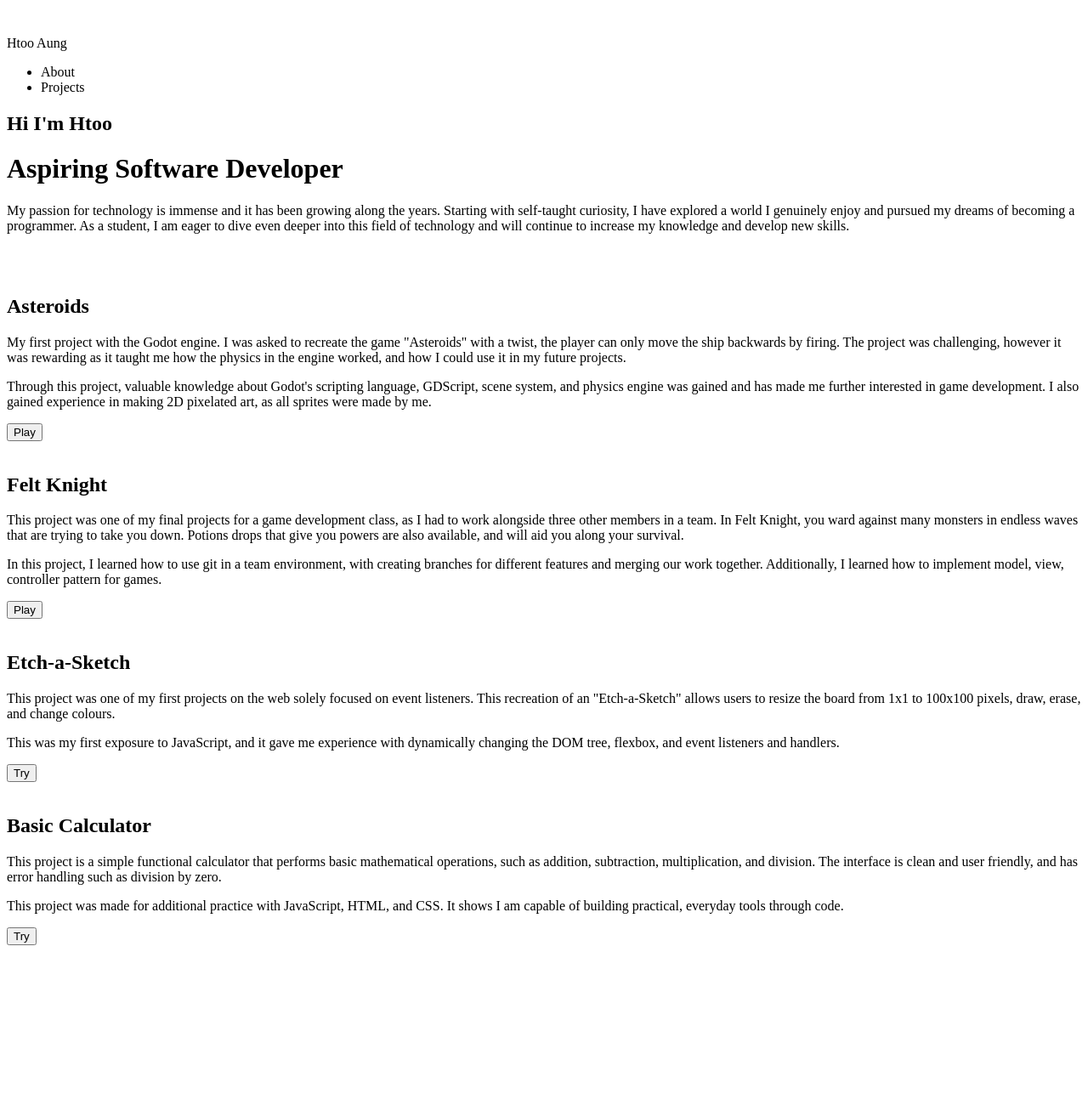
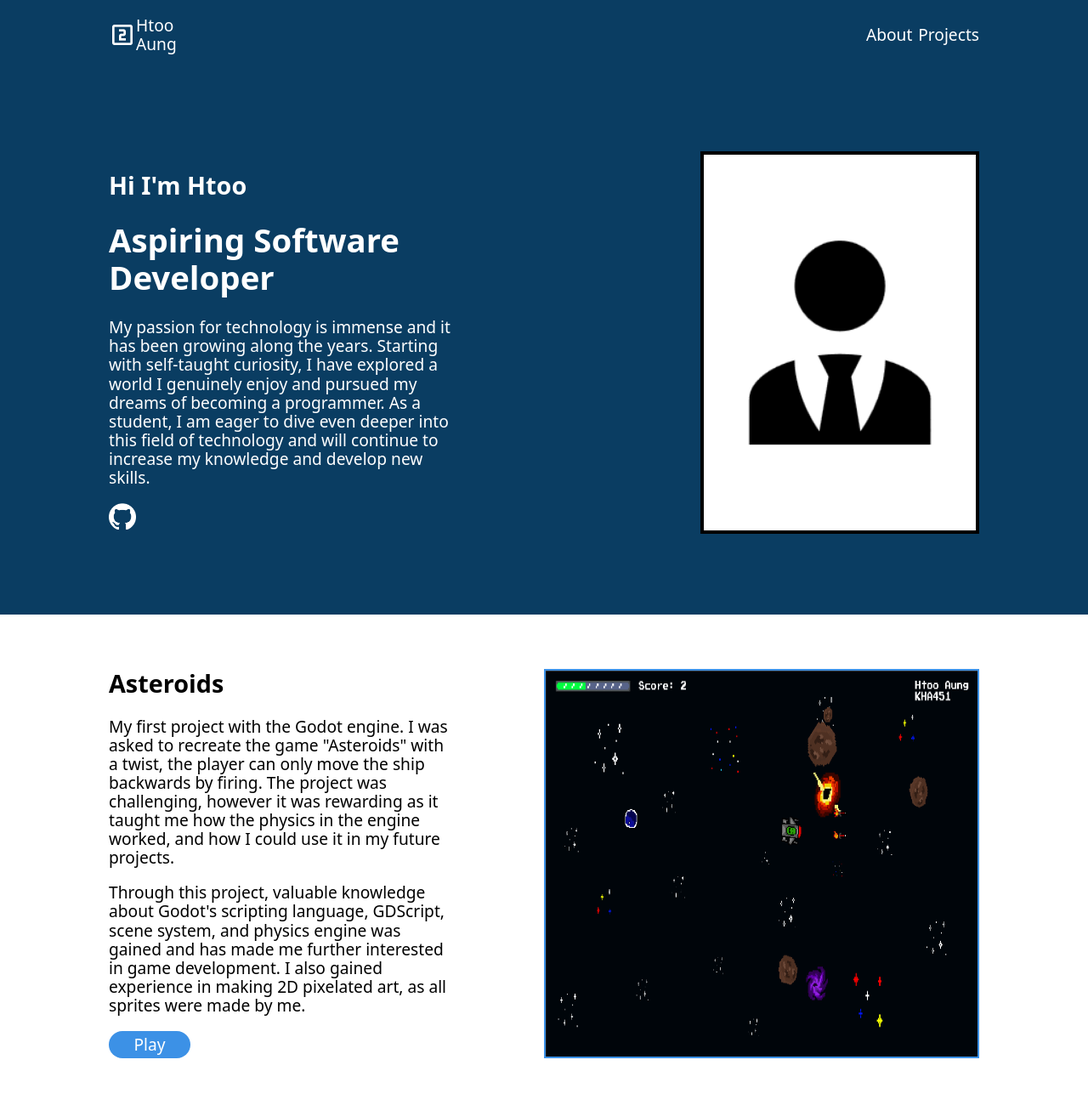
Before and after one commit to htoo-aung/406-portfolio, a website: page index.html in a window 1280 px wide. Shown: the top 1300 px of the page at 85% size. Before the commit the page ends 1156 px from the top, so only its background shows below. Drawn offline with nearby package versions, Linux system fonts and the light colour scheme; the site is published under a folder, as on GitHub Pages, so addresses that start at the root find nothing.

Commit message:
fixed pathing

```diff
--- a/index.html
+++ b/index.html
@@ -3,8 +3,8 @@
 <head>
     <meta charset="UTF-8">
     <meta name="viewport" content="width=device-width, initial-scale=1.0">
-    <link rel="stylesheet" href="/src/styles.css">
-    <link rel="stylesheet" href="/node_modules/modern-normalize/modern-normalize.css">
+    <link rel="stylesheet" href="src/styles.css">
+    <link rel="stylesheet" href="node_modules/modern-normalize/modern-normalize.css">
     <link rel="preconnect" href="https://fonts.googleapis.com">
     <link rel="preconnect" href="https://fonts.gstatic.com" crossorigin>
     <link href="https://fonts.googleapis.com/css2?family=Roboto:ital,wght@0,100..900;1,100..900&display=swap" rel="stylesheet">
@@ -15,7 +15,7 @@
         <nav class="section navbar">
             <div class="content">
                 <div class="navbar-left">
-                    <img src="/assets/images/numeric-2-box-outline.png" alt="">
+                    <img src="assets/images/numeric-2-box-outline.png" alt="">
                     <p>Htoo Aung</p>
                 </div>
                 <ul class="navbar-right">
@@ -36,12 +36,12 @@
                         this field of technology and will continue to increase my knowledge and develop new skills.
                     </p>
                     <a href="https://github.com/htoo-aung?tab=repositories" target="_blank" id="github-link">
-                        <img src="/assets/images/github-mark-white.png" alt="" id="github">
+                        <img src="assets/images/github-mark-white.png" alt="" id="github">
                     </a>
                 </div>
 
                 <div class="header-image">
-                    <img src="/assets/images/account-tie.png" alt="">
+                    <img src="assets/images/account-tie.png" alt="">
                 </div>
             </div>
         </div>
@@ -63,7 +63,7 @@
                         </p>
                         <a href="https://becomingbump.itch.io/asteroids-with-expressions" target="_blank"><button>Play</button></a>
                     </div>
-                    <img src="/assets/images/asteroids.png" alt="">
+                    <img src="assets/images/asteroids.png" alt="">
                 </div>
                 <div id="project-felt-knight" class="project">
                     <div class="project-left">
@@ -79,7 +79,7 @@
                         </p>
                         <a href="https://jobster548.itch.io/felt-knight" target="_blank"><button>Play</button></a>
                     </div>
-                    <img src="/assets/images/felt-knight.png" alt="">
+                    <img src="assets/images/felt-knight.png" alt="">
                 </div>
                 <div id="project-etch-a-sketch" class="project">
                     <div class="project-left">
@@ -94,7 +94,7 @@
                         </p>
                         <a href="https://htoo-aung.github.io/odin-etch-a-sketch/" target="_blank"><button>Try</button></a>
                     </div>
-                    <img src="/assets/images/etch-a-sketch.png" alt="">
+                    <img src="assets/images/etch-a-sketch.png" alt="">
                 </div>
                 <div id="project-calculator" class="project">
                     <div class="project-left">
@@ -110,7 +110,7 @@
                         </p>
                         <a href="https://htoo-aung.github.io/odin-calculator/" target="_blank"><button>Try</button></a>
                     </div>
-                    <img src="/assets/images/calculator.png" alt="">
+                    <img src="assets/images/calculator.png" alt="">
                 </div>
             </div>
         </div>
```
